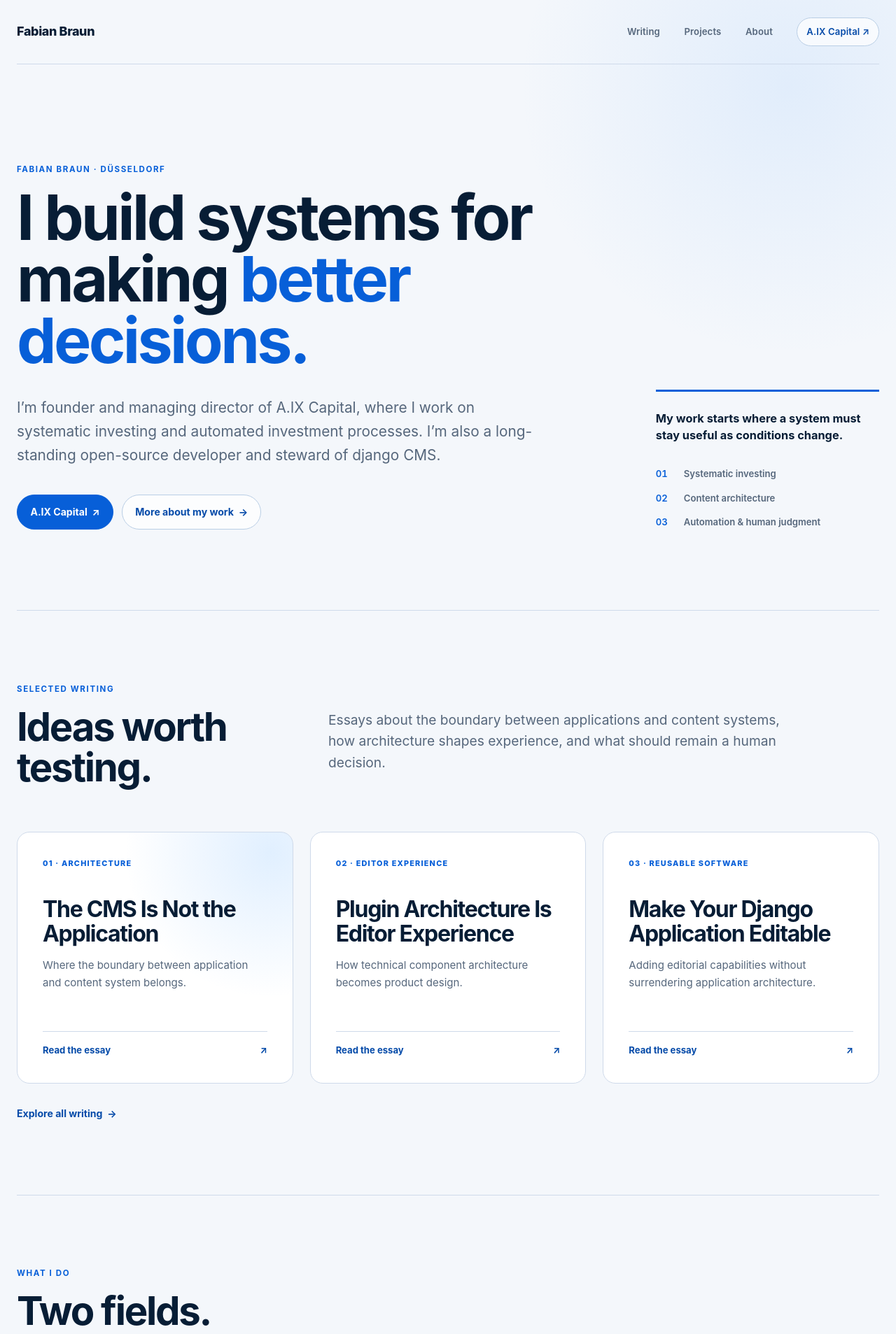
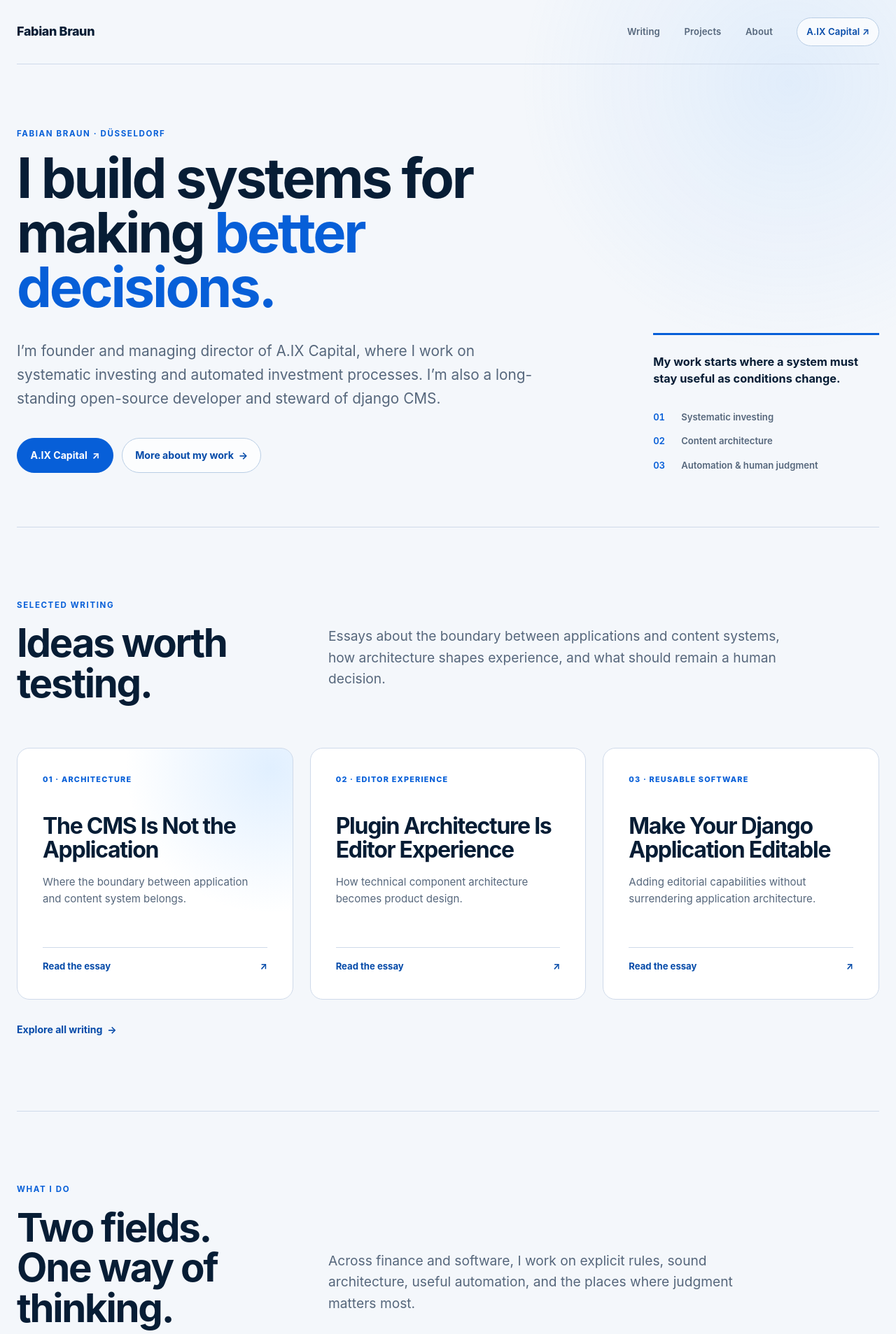
Before and after one commit to fsbraun/fsbraun.github.io, a Jekyll site: the page built from index.md, in a window 1280 px wide. Shown: the top 1907 px of the page at 70% size. Built offline with Jekyll 4.4.1, drawn with Linux system fonts in a browser that asks for light colours.

Commit message:
Categorize posts and repair homepage hero

```diff
--- a/assets/css/style.css
+++ b/assets/css/style.css
@@ -132,9 +132,14 @@ main {
 .hero {
   display: grid;
   grid-template-columns: minmax(0, 1.65fr) minmax(280px, 0.65fr);
-  gap: clamp(3rem, 8vw, 8rem);
+  gap: clamp(3rem, 7vw, 7rem);
   align-items: end;
-  padding: clamp(5.5rem, 11vw, 10rem) 0 clamp(5rem, 9vw, 8rem);
+  padding: clamp(4.5rem, 7vw, 7rem) 0 clamp(4rem, 6vw, 6rem);
+}
+
+.hero-main,
+.hero-context {
+  min-width: 0;
 }
 
 .hero-main {
@@ -170,7 +175,7 @@ h3 {
   max-width: 900px;
   margin-bottom: 2.2rem;
   color: var(--navy);
-  font-size: clamp(3.3rem, 7vw, 6.6rem);
+  font-size: clamp(3.3rem, 6.2vw, 5.85rem);
   font-weight: 720;
   line-height: 0.98;
 }
@@ -871,15 +876,17 @@ h3 {
   .site-header {
     min-height: auto;
     padding: 1.25rem 0;
-    align-items: flex-start;
-    gap: 1.5rem;
+    align-items: stretch;
+    flex-direction: column;
+    gap: 1rem;
   }
 
   .site-nav {
-    display: grid;
-    grid-template-columns: repeat(2, auto);
-    justify-items: end;
-    gap: 0.6rem 1.1rem;
+    display: flex;
+    width: 100%;
+    justify-content: space-between;
+    gap: 0.5rem;
+    font-size: 0.74rem;
   }
 
   .site-nav .external-link {
@@ -904,7 +911,7 @@ h3 {
   }
 
   .hero {
-    padding-top: 4.5rem;
+    padding: 3.75rem 0 4.5rem;
   }
 
   .hero h1 {
```
